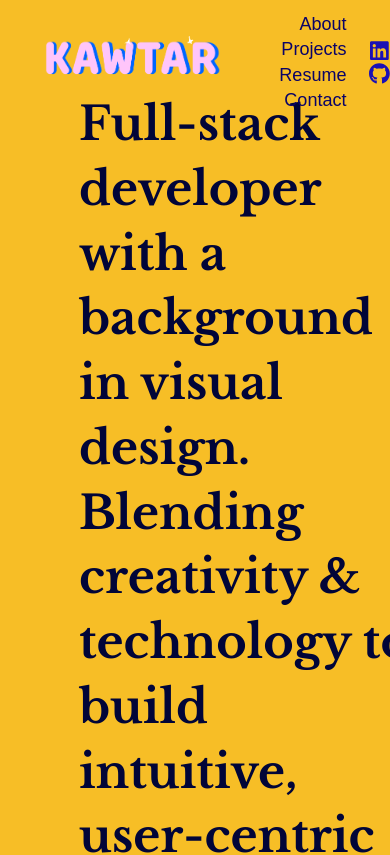
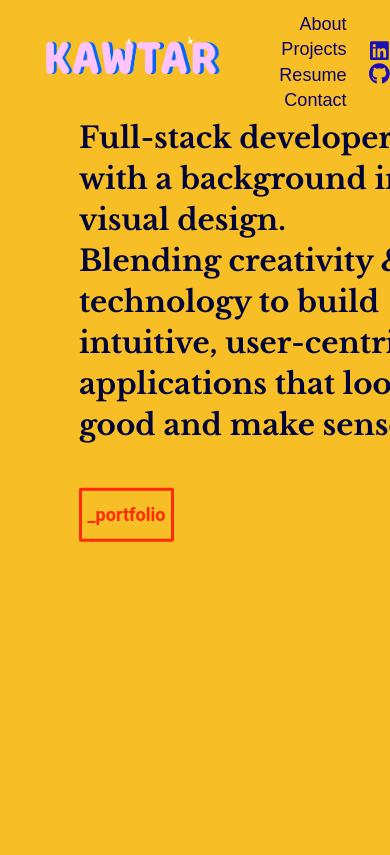
Before and after one commit to kawtarzz/my-portfolio, a React (Create React App) app: page / in a window 390 px wide. Shown: the top 855 px of the page. Built offline with nearby package versions, Linux system fonts and the light colour scheme.

Commit message:
home font sz

```diff
--- a/src/components/Home/index.scss
+++ b/src/components/Home/index.scss
@@ -9,8 +9,6 @@
   z-index: 1;
   width: 100%;
 }
-
-
 
 .button-container {
   padding: 1rem 0rem;
--- a/src/components/Layout/index.scss
+++ b/src/components/Layout/index.scss
@@ -29,10 +29,14 @@
   }
 
   h1 {
-    font-size: 4.1rem;
+    font-size: 3rem;
     font-family: 'Libre Baskerville', serif;
     font-weight: 700;
     padding-bottom: 1rem;
+
+    @media screen and (max-width: 768px) {
+      font-size: 2.6rem;
+    }
   }
 
   h2 {
```
